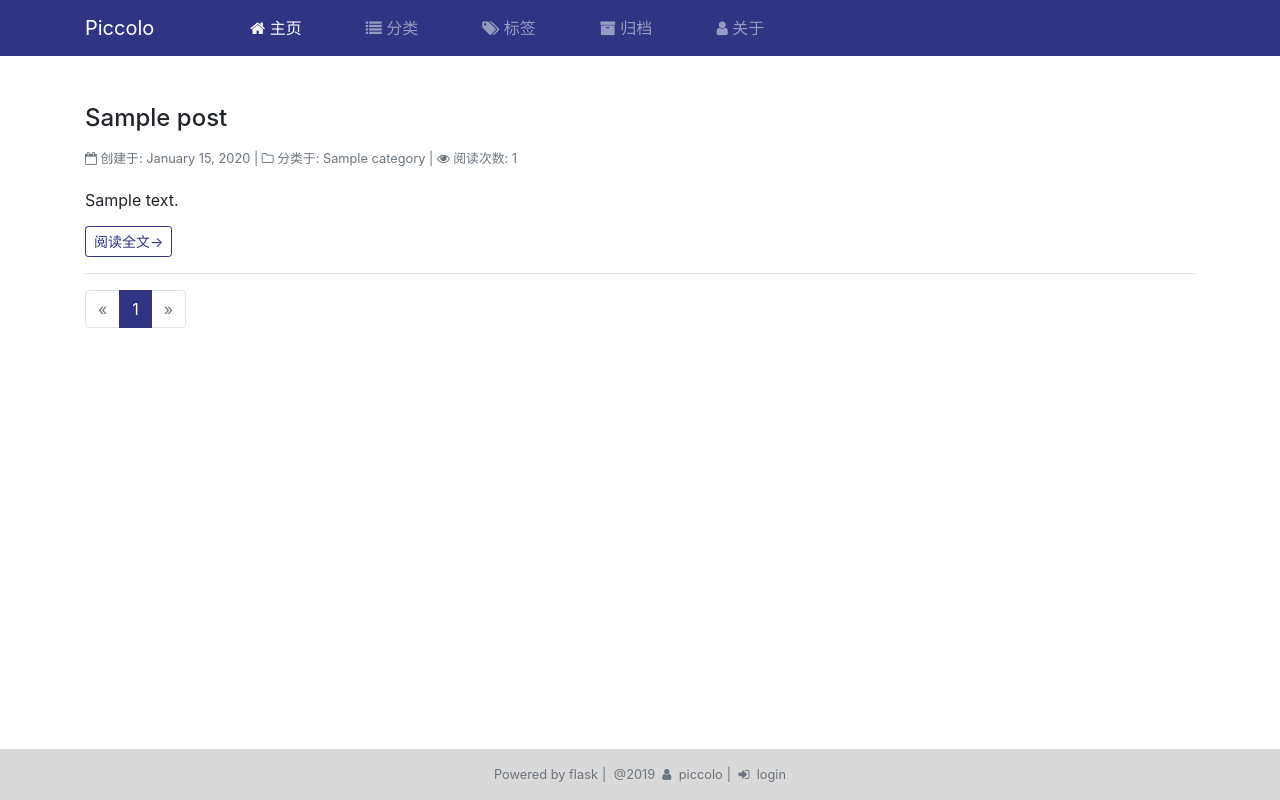
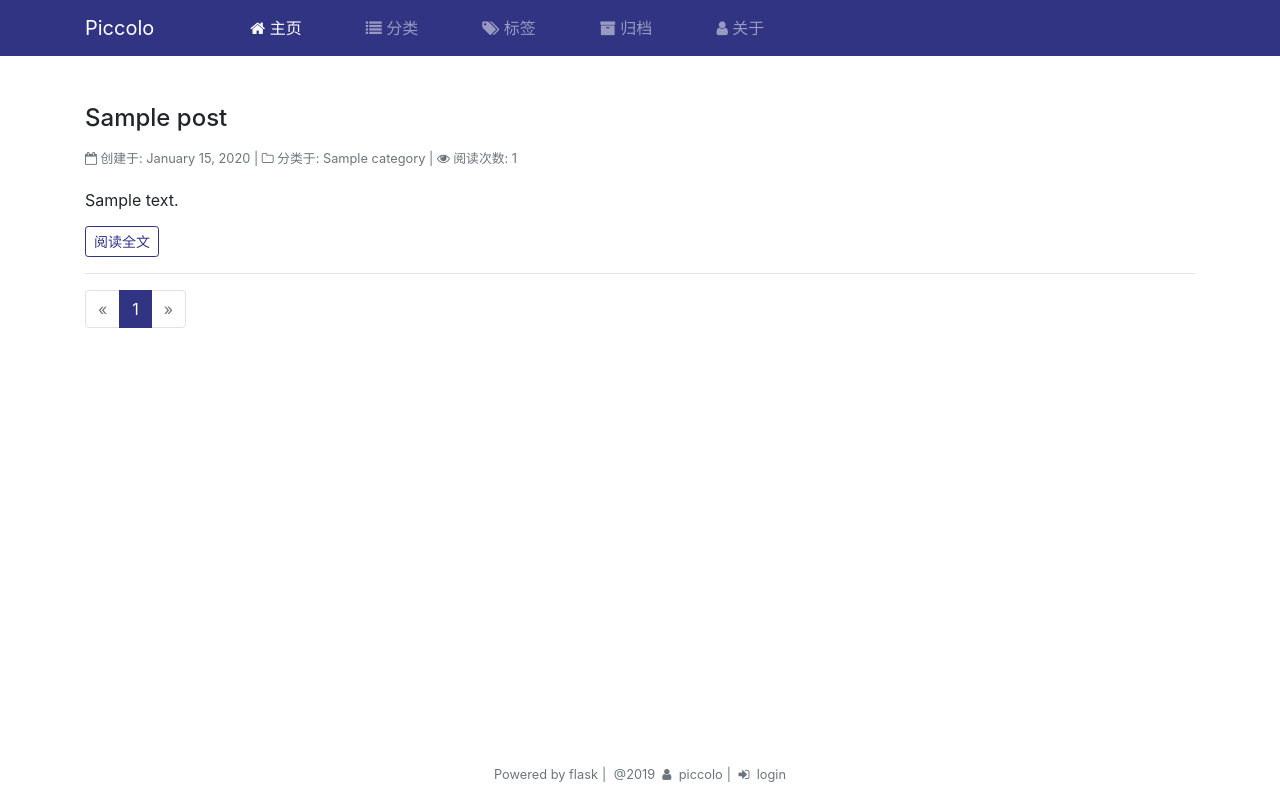
Before and after one commit to ray1210/myblog, a Flask app: page / in a window 1280 px wide. Run offline with Flask 2, Linux system fonts and the light colour scheme; tables that the repository leaves empty hold one stand-in row (values such as "Sample post"); some libraries are stand-ins or nearby versions.

Commit message:
update ui

```diff
--- a/myblog/templates/base.html
+++ b/myblog/templates/base.html
@@ -77,7 +77,7 @@
         </div>
     </div>
     {% block footer %}
-    <footer class="py-3 bg-light text-center mt-5 text-muted post-footer">
+    <footer class="py-3 bg-transparent text-center mt-5 text-muted post-footer">
         <div>
             <span class="mx-1">Powered by <a class="link-mute" href="https://github.com/pallets/flask">flask</a></span>|
             <span class="mx-1"> @2019 &nbsp;<i class="fa fa-user" aria-hidden="true"></i>&nbsp piccolo</span>|
--- a/myblog/templates/index.html
+++ b/myblog/templates/index.html
@@ -11,7 +11,7 @@
         创建于: {{ moment(post.timestamp).format('LL')}}
         <span class="post-foot-divider">|</span>
         <i class="fa fa-folder-o" aria-hidden="true"></i>
-        分类于: <a class="link-mute" href="{{url_for('main.show_category', category_id = post.category.id)}}">{{ post.category.name }}</a>
+        分类于: <a class="link-mute" href="{{url_for('main.show_category_detail', category_id = post.category.id)}}">{{ post.category.name }}</a>
         <span class="post-foot-divider">|</span>
         <i class="fa fa-eye" aria-hidden="true"></i>
         阅读次数: {{post.read_count}}
@@ -21,7 +21,7 @@
     <div class="mt-3 post-body">
         {{ post.body_html | striptags | truncate }}
         <div class="mt-2">
-        <a href="{{url_for('main.show_post',post_id=post.id, from_index=True)}}" class="btn btn-sm btn-outline-primary">阅读全文&rarr;</a>
+        <a href="{{url_for('main.show_post',post_id=post.id, from_index=True)}}" class="btn btn-sm btn-outline-primary">阅读全文</a>
         </div>
     </div>
 </article>
--- a/myblog/templates/posts/post.html
+++ b/myblog/templates/posts/post.html
@@ -11,7 +11,7 @@
                 创建于: {{ moment(post.timestamp).format('LL')}}
                 <span class="post-foot-divider">|</span>
                 <i class="fa fa-folder-o" aria-hidden="true"></i>
-                分类于: <a class="link-mute" href="{{url_for('main.show_category', category_id = post.category.id)}}">{{ post.category.name }}</a>
+                分类于: <a class="link-mute" href="{{url_for('main.show_category_detail', category_id = post.category.id)}}">{{ post.category.name }}</a>
                 <span class="post-foot-divider">|</span>
                 <i class="fa fa-eye" aria-hidden="true"></i>
                 阅读次数: {{post.read_count}}
```
Also changed, not shown: 1 other file.
